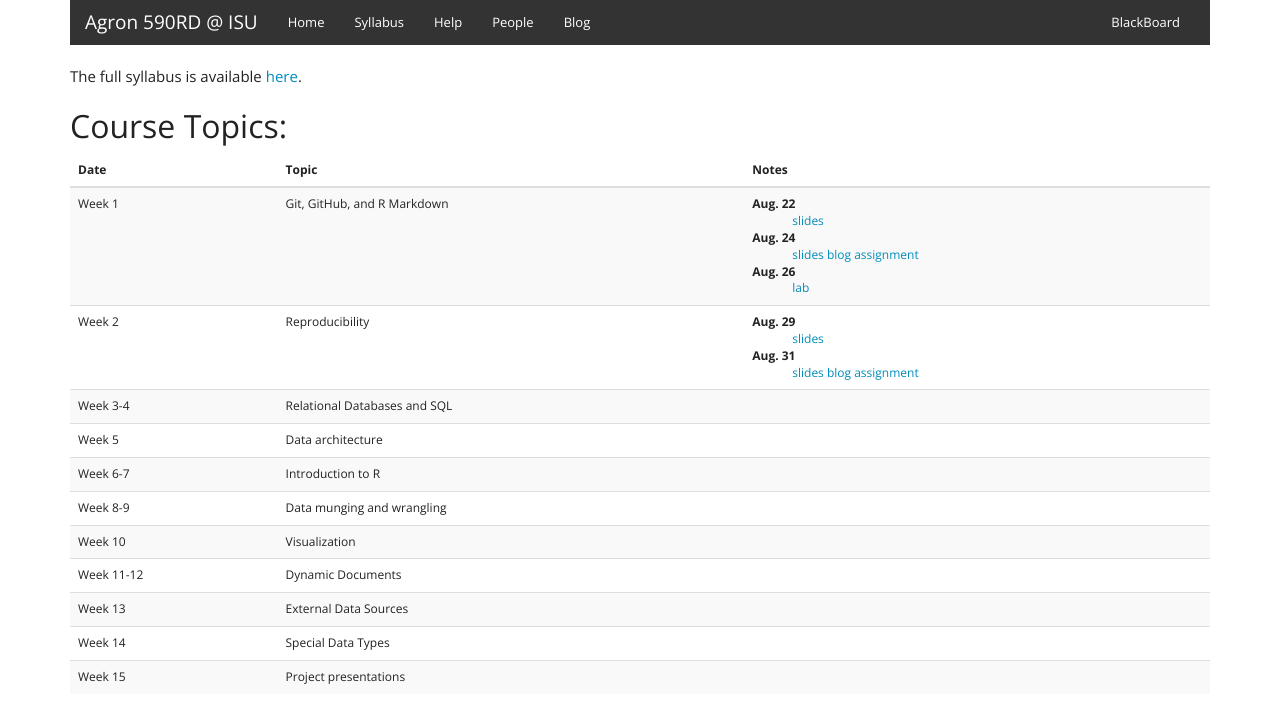
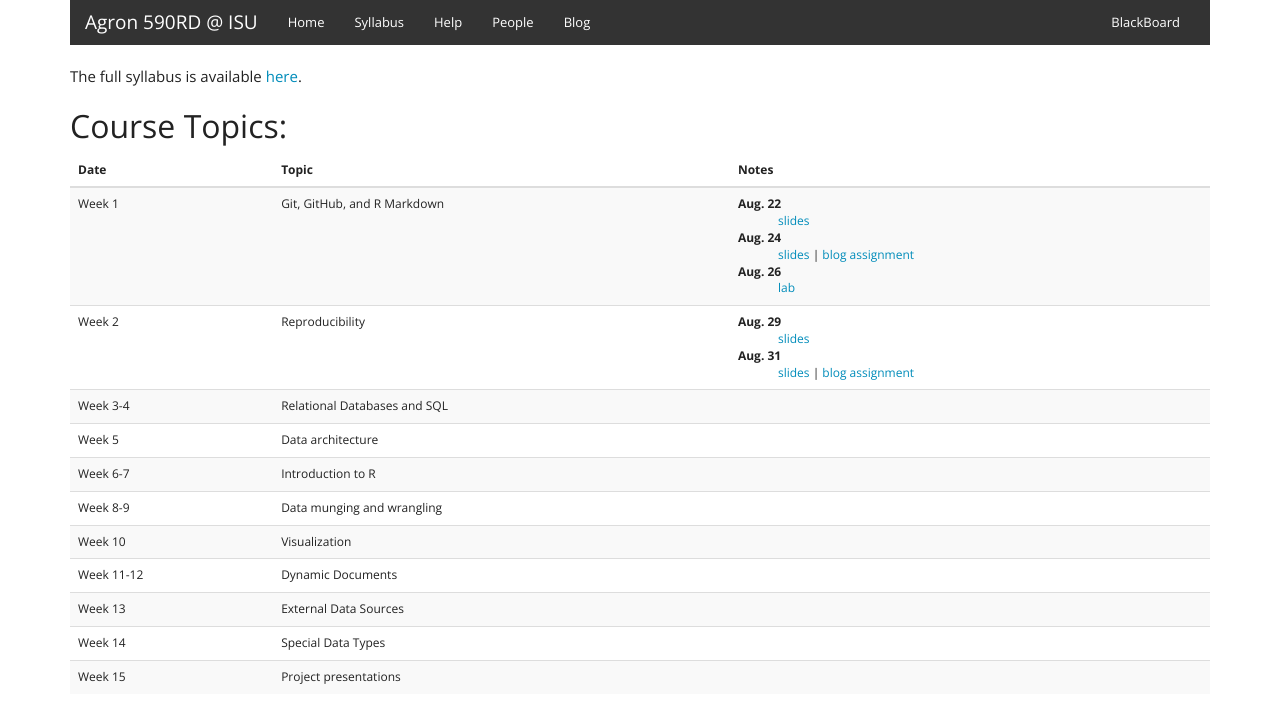
Before and after one commit to agron590-ISU/agron590-ISU.github.io, a Jekyll site: the page built from syllabus.html, in a window 1280 px wide. Shown: the top 723 px of the page. Built offline with Jekyll 4.4.1, drawn with Linux system fonts in a browser that asks for light colours.

Commit message:
formatting

```diff
--- a/syllabus.html
+++ b/syllabus.html
@@ -26,7 +26,7 @@
           <dt>Aug. 22</dt>
           <dd><a href="../materials/week_01/course_intro/slides.html" target=_blank>slides</a></dd>
           <dt>Aug. 24</dt>
-          <dd><a href="../materials/week_01/github/slides.html" target=_blank>slides</a> <a href="https://github.com/agron590-ISU/blog/tree/master/01" target=_blank>blog assignment</a></dd>
+          <dd><a href="../materials/week_01/github/slides.html" target=_blank>slides</a> | <a href="https://github.com/agron590-ISU/blog/tree/master/01" target=_blank>blog assignment</a></dd>
           <dt>Aug. 26</dt>
           <dd><a href="../lab/week_01/slides.html" target=_blank>lab</a></dd>
           </dl>
@@ -40,7 +40,7 @@
           <dt>Aug. 29</dt>
           <dd><a href="../materials/week_02/reproducibility/slides.html" target=_blank>slides</a></dd>
           <dt>Aug. 31</dt>
-          <dd><a href="../materials/week_01/data-collection-and-spreadsheets/slides.html" target=_blank>slides</a> <a href="https://github.com/agron590-ISU/blog/tree/master/02" target=_blank>blog assignment</a></dd>
+          <dd><a href="../materials/week_01/data-collection-and-spreadsheets/slides.html" target=_blank>slides</a> | <a href="https://github.com/agron590-ISU/blog/tree/master/02" target=_blank>blog assignment</a></dd>
           </dl>
         </td>
       </tr>
```
